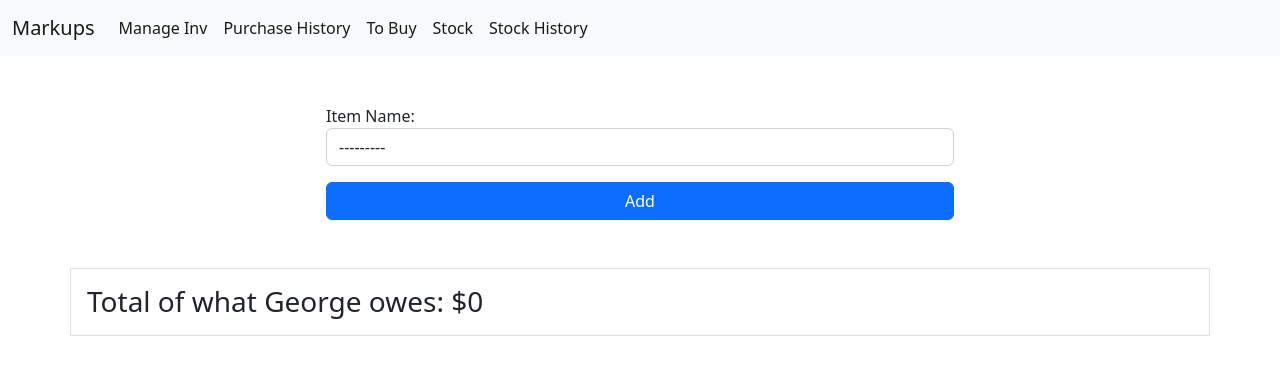
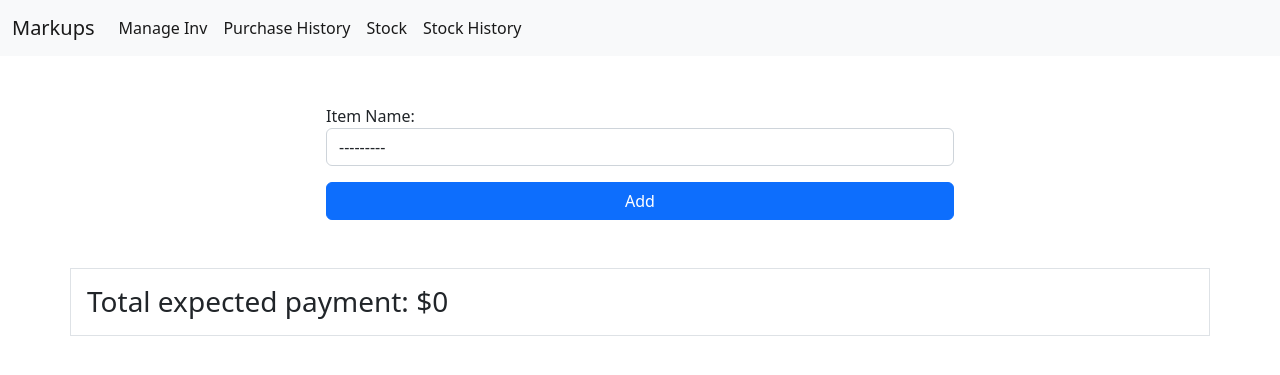
Before and after one commit to gbwilliamson4/Vending_Inventory, a Django app: page /needed_inventory/ in a window 1280 px wide. Shown: the top 375 px of the page. Run offline with Django 4.2, Linux system fonts and the light colour scheme; data that the repository does not hold is empty.

Commit message:
Removed to_buy page and changed some styling on stock history page.

```diff
--- a/Inventories/templates/Inventories/base.html
+++ b/Inventories/templates/Inventories/base.html
@@ -22,9 +22,6 @@
         </li>
         <li class="nav-item">
           <a class="nav-link active" aria-current="page" href="{% url 'purchase_history' %}">Purchase History</a>
-        </li>
-        <li class="nav-item">
-          <a class="nav-link active" aria-current="page" href="{% url 'to_buy' %}">To Buy</a>
         </li>
         <li class="nav-item">
           <a class="nav-link active" aria-current="page" href="{% url 'stock' %}">Stock</a>
--- a/Inventories/templates/Inventories/needed_inventory.html
+++ b/Inventories/templates/Inventories/needed_inventory.html
@@ -49,5 +49,5 @@
 </div>
 {% endif %}
 
-<h3 class="container p-3 my-3 border">Total of what George owes: ${{ money_owed }}</h3>
+<h3 class="container p-3 my-3 border">Total expected payment: ${{ money_owed }}</h3>
 {% endblock content %}
--- a/Inventories/templates/Inventories/stock_history.html
+++ b/Inventories/templates/Inventories/stock_history.html
@@ -10,6 +10,7 @@
     <script src="https://cdn.jsdelivr.net/npm/bootstrap@5.2.1/dist/js/bootstrap.bundle.min.js"></script>
 </head>
 {% if history %}
+<div class="container p-3 my-3 border">
     <table class="table table-striped" cellpadding="1500">
         <thead>
             <tr>
@@ -24,7 +25,7 @@
         {% endfor %}
         </tbody>
     </table>
-
+</div>
 
 
 {% else %}
--- a/Inventories/urls.py
+++ b/Inventories/urls.py
@@ -5,7 +5,7 @@ from . import views
 urlpatterns = [
     path('', views.index, name='index'),
     path('needed_inventory/', views.needed_inventory, name='needed_inventory'),
-    path('to_buy/', views.to_buy, name='to_buy'),
+    # path('to_buy/', views.to_buy, name='to_buy'),
     path('to_buy/<int:pk>/purchased/', views.purchased, name='purchased'),
     path('needed_inventory/<int:pk>/approve/', views.approve, name='approve'),
     path('needed_inventory/<int:pk>/delete/', views.delete, name='delete'),
```
Lines whose indentation alone changed are shown as unchanged.
